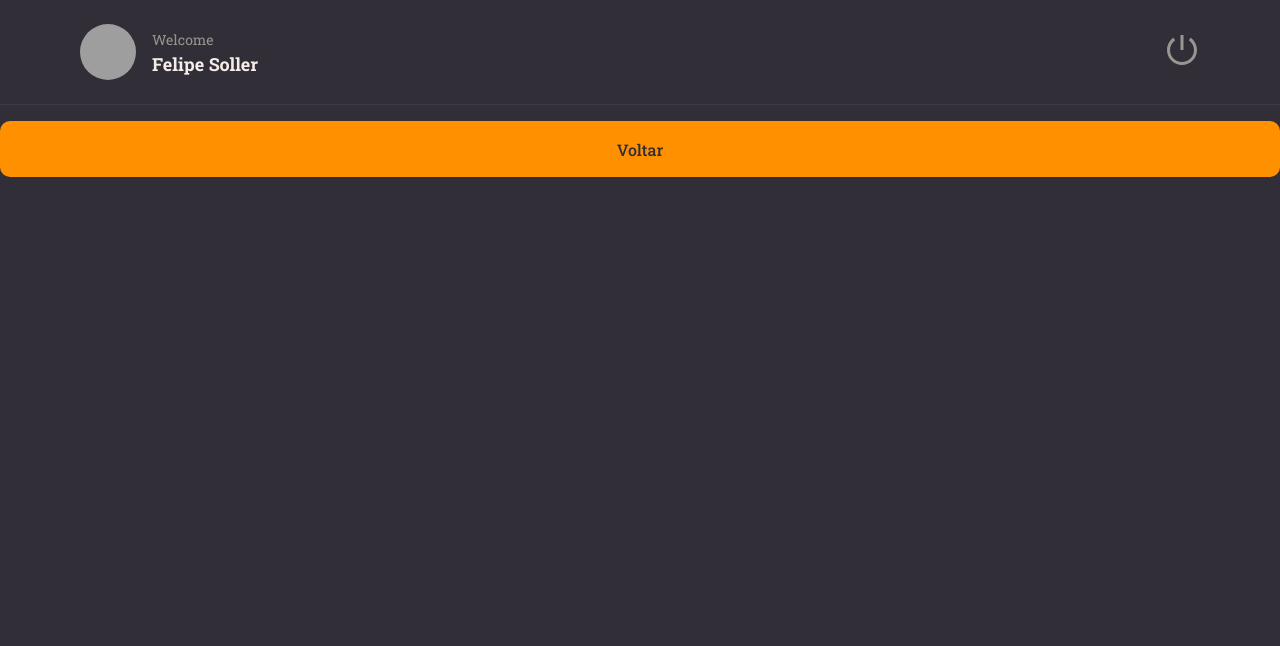
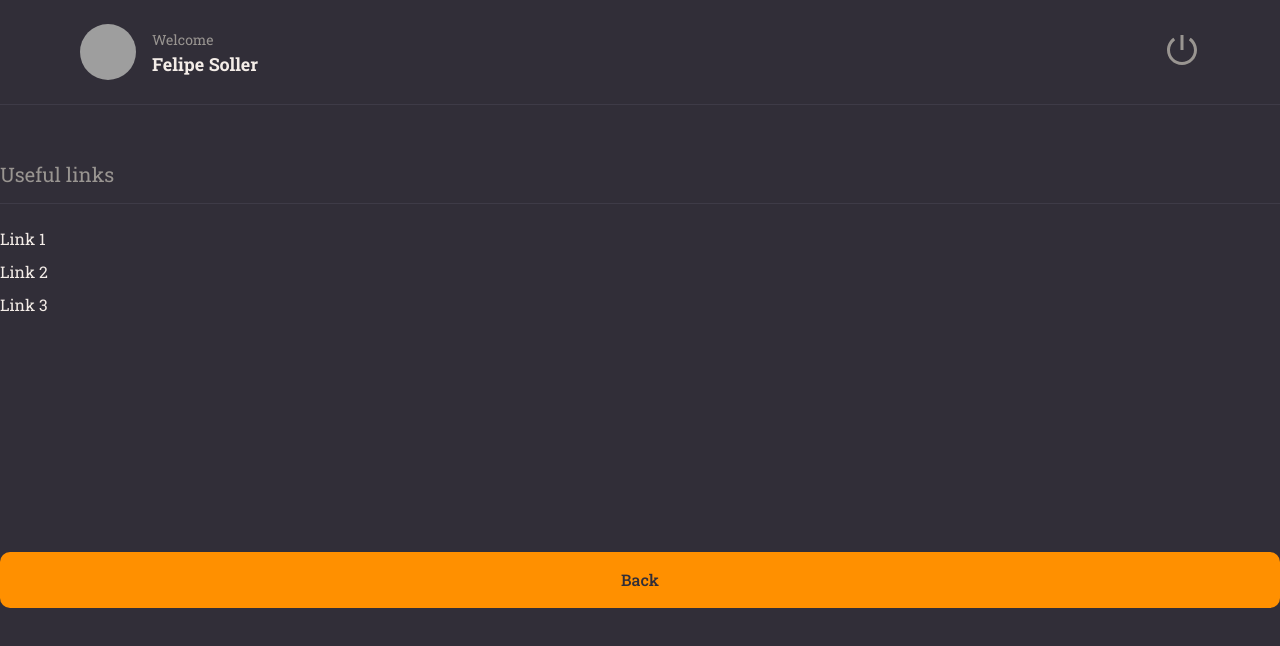
Before and after one commit to FelipeSoller/Stage09_React_Rocket_Notes, a React (Vite) app: page / in a window 1280 px wide. Shown: the top 646 px of the page. Built offline with nearby package versions, Linux system fonts and the light colour scheme; grey boxes are pictures that could not be loaded.

Commit message:
add links section

```diff
--- a/src/pages/Details/index.jsx
+++ b/src/pages/Details/index.jsx
@@ -1,11 +1,25 @@
 import { Button } from '../../components/Button'
+import { Section } from '../../components/Section'
 import { Header } from '../Header'
-import { Container } from './styles'
+import { Container, Links } from './styles'
 export const Details = () => {
   return (
     <Container>
       <Header></Header>
-      <Button title='Voltar' />
+      <Section title='Useful links'>
+        <Links>
+          <li>
+            <a href='#'>Link 1</a>
+          </li>
+          <li>
+            <a href='#'>Link 2</a>
+          </li>
+          <li>
+            <a href='#'>Link 3</a>
+          </li>
+        </Links>
+      </Section>
+      <Button title='Back' />
     </Container>
   )
 }
--- a/src/pages/Details/styles.js
+++ b/src/pages/Details/styles.js
@@ -10,3 +10,15 @@ export const Container = styled.div`
     "content"
   ;
 `
+
+export const Links = styled.ul`
+  list-style: none;
+
+  > li {
+    margin-top: 12px;
+
+    a {
+      color: ${({ theme }) => theme.COLORS.WHITE};
+    }
+  }
+`
```
